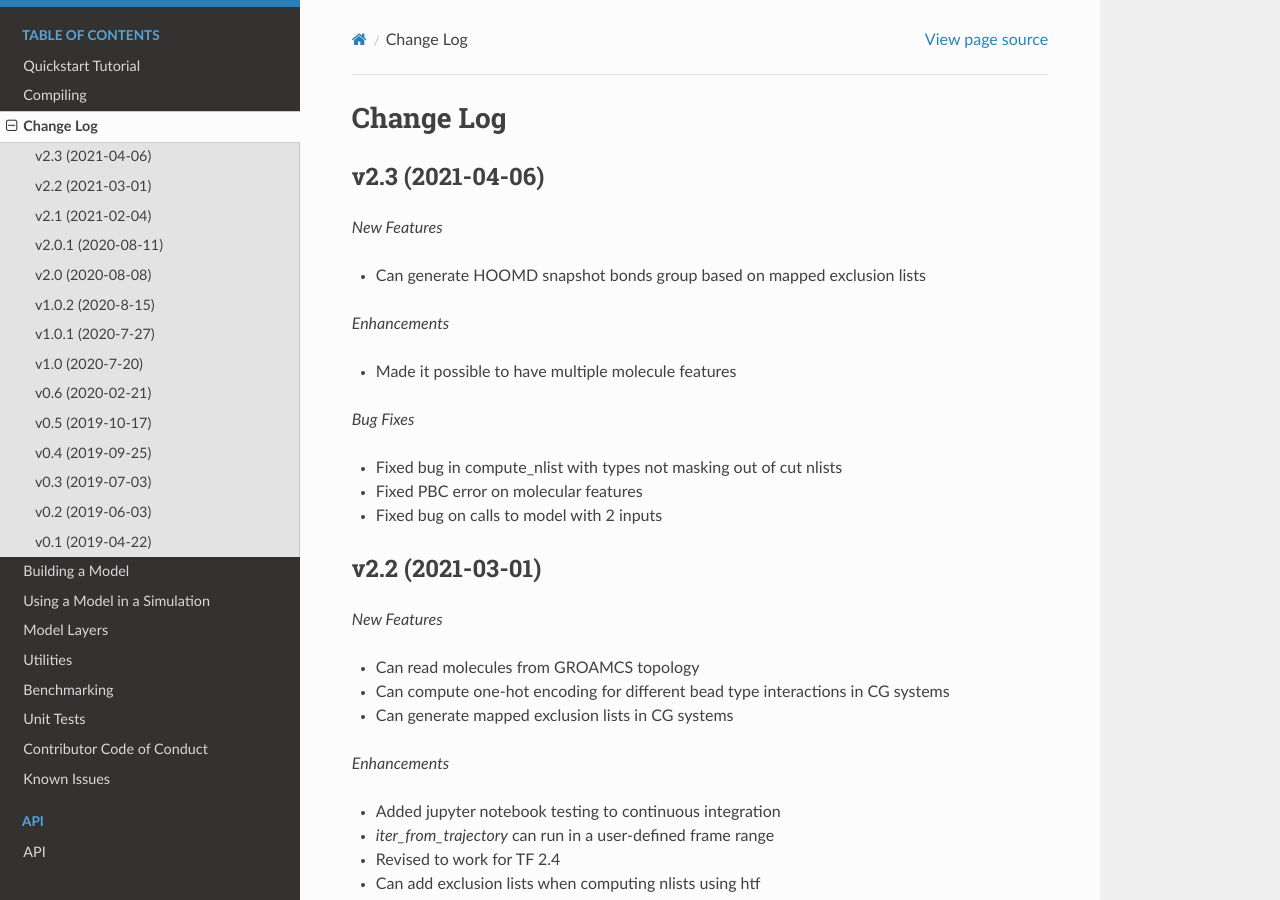
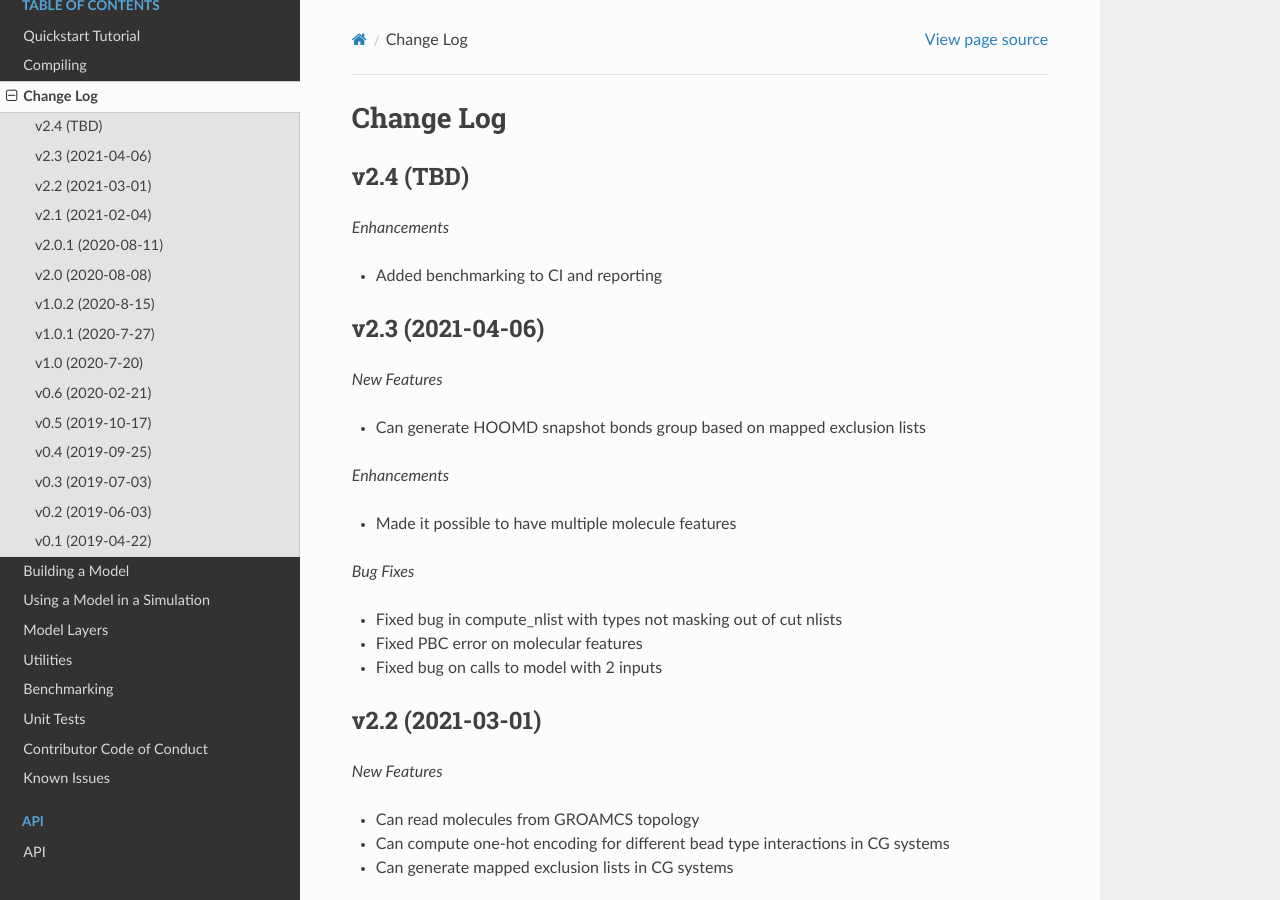
Before and after one commit to ur-whitelab/hoomd-tf, a Sphinx documentation site: the page built from sphinx-docs/source/changelog.rst, in a window 1280 px wide and 900 px high. Built offline with Sphinx 7.4.7 and the Read the Docs theme 2.0.0, drawn with Linux system fonts in a browser that asks for light colours.

Commit message:
Started benchmarking PR

```diff
--- a/sphinx-docs/source/changelog.rst
+++ b/sphinx-docs/source/changelog.rst
@@ -1,5 +1,12 @@
 Change Log
 ==========
+
+v2.4 (TBD)
+--------------------
+
+*Enhancements*
+
+- Added benchmarking to CI and reporting
 
 v2.3 (2021-04-06)
 --------------------
```
Also changed, not shown: 1 other file.
